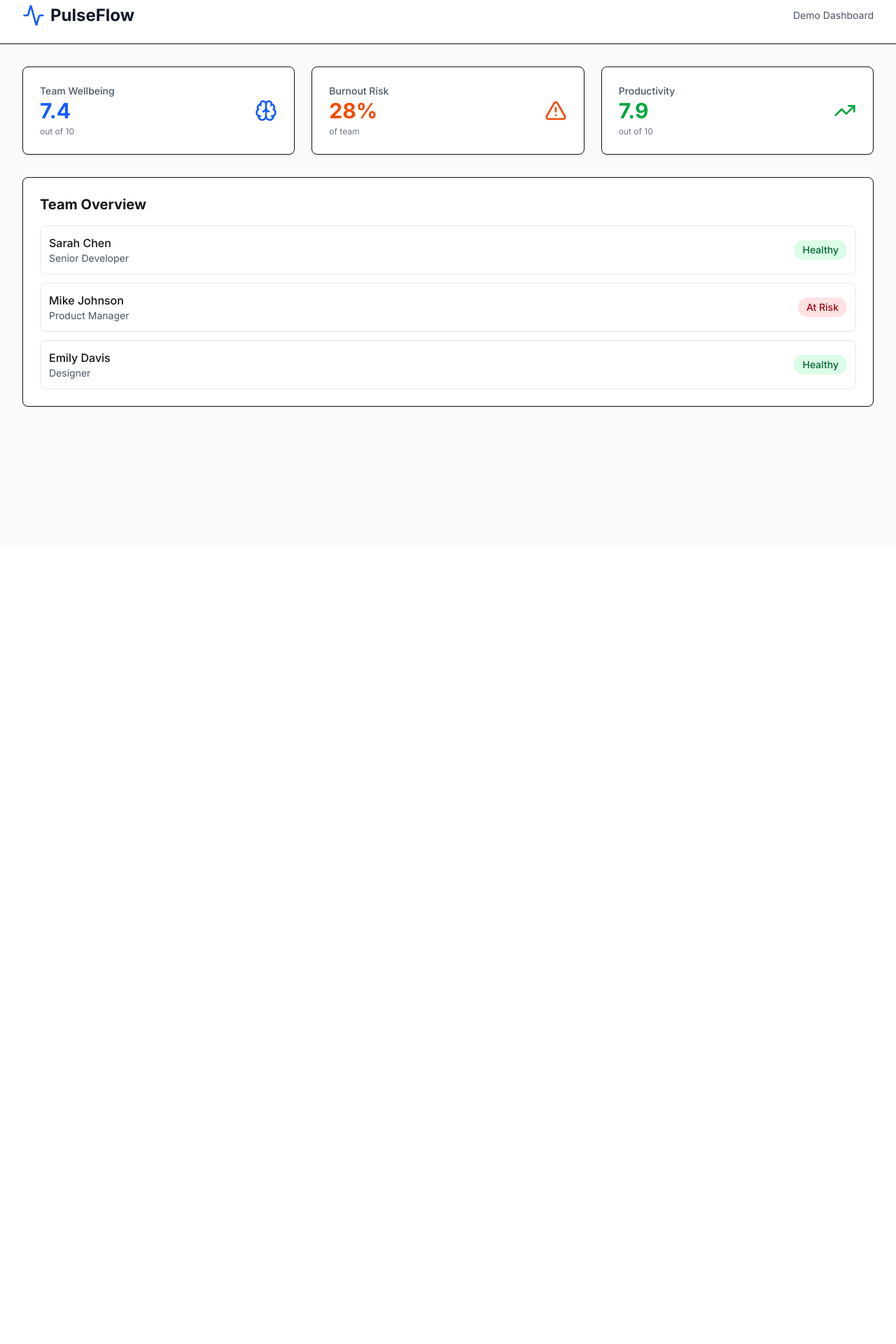
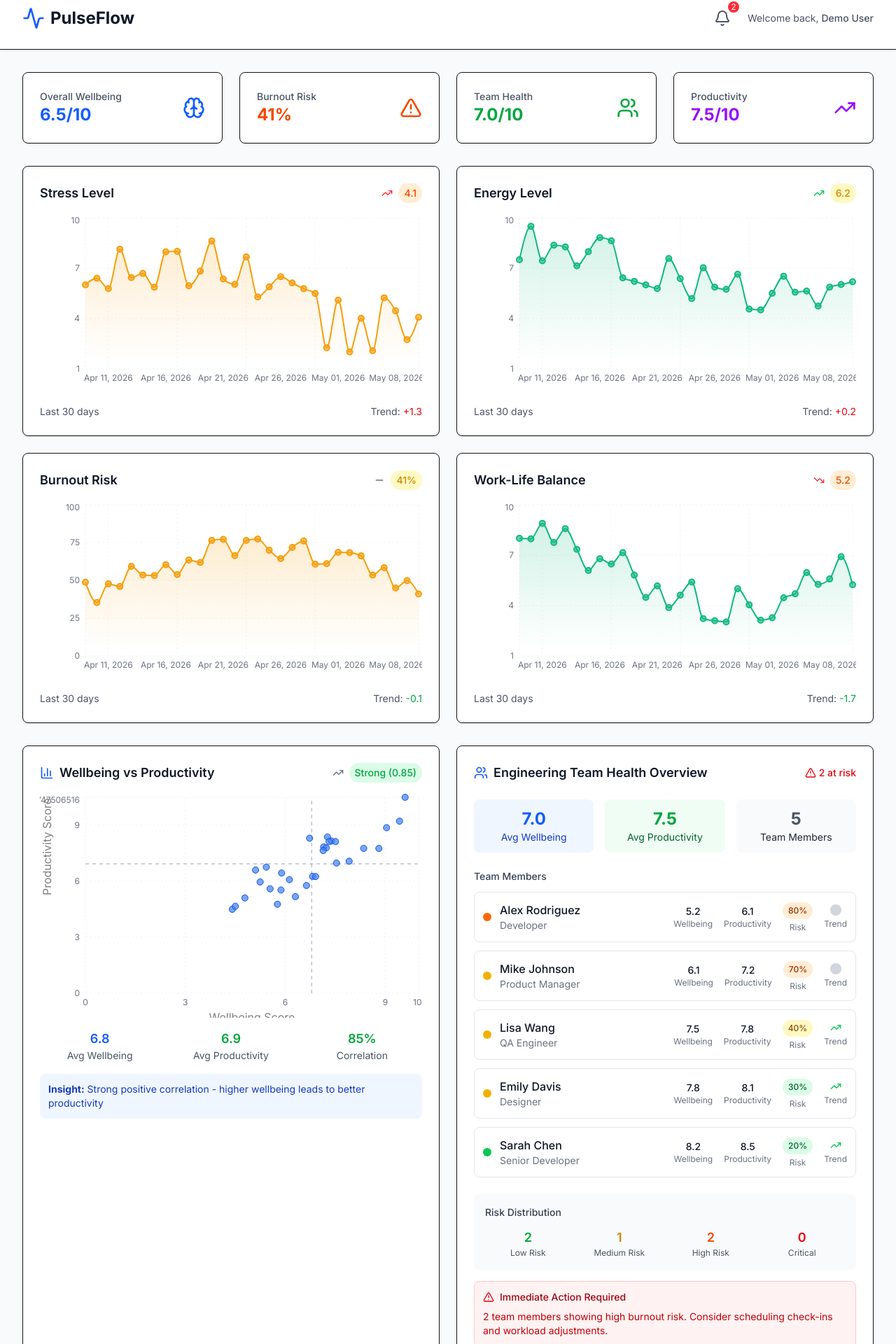
Before and after one commit to dev-yashgupta/pulseFlow, a Next.js app: page /dashboard in a window 1280 px wide. Shown: the part 18-1938 px from the top of the page at 70% size. Before the commit the page ends 800 px from the top, so only its background shows below. Built offline with nearby package versions, Linux system fonts and the light colour scheme.

Commit message:
feat: Enhance dashboard with mock data generation and new visualizations

```diff
--- a/src/app/dashboard/page.tsx
+++ b/src/app/dashboard/page.tsx
@@ -1,22 +1,89 @@
 'use client';
 
-import { Activity, Brain, TrendingUp, AlertTriangle } from 'lucide-react';
-import { numberUtils } from '@/lib/utils';
+import { useState, useEffect } from 'react';
+import { Activity, Brain, Users, TrendingUp, AlertTriangle, Bell } from 'lucide-react';
+import WellbeingChart from '@/components/dashboard/WellbeingChart';
+import ProductivityCorrelationChart from '@/components/dashboard/ProductivityCorrelationChart';
+import TeamHealthHeatmap from '@/components/dashboard/TeamHealthHeatmap';
+import { dataUtils, numberUtils } from '@/lib/utils';
+import type { WellbeingMetric, CorrelationData } from '@/types';
 
 // Mock data for demo
-const mockMetrics = {
-  wellbeing: 7.4,
-  burnoutRisk: 0.28,
-  productivity: 7.9,
+const generateMockWellbeingData = (): WellbeingMetric[] => {
+  return Array.from({ length: 30 }, (_, i) => {
+    const date = new Date();
+    date.setDate(date.getDate() - (29 - i));
+
+    return {
+      id: `wb-${i}`,
+      userId: 'demo-user',
+      date,
+      stressLevel: Math.floor(Math.random() * 4) + 4 + Math.sin(i / 5) * 2,
+      energyLevel: Math.floor(Math.random() * 3) + 6 + Math.cos(i / 7) * 1.5,
+      workloadSatisfaction: Math.floor(Math.random() * 3) + 6 + Math.sin(i / 4) * 1,
+      workLifeBalance: Math.floor(Math.random() * 3) + 5 + Math.cos(i / 6) * 2,
+      jobSatisfaction: Math.floor(Math.random() * 2) + 7 + Math.sin(i / 8) * 1,
+      burnoutRisk: Math.max(0, Math.min(1, 0.3 + Math.sin(i / 10) * 0.3 + Math.random() * 0.2)),
+      sentimentScore: Math.random() * 0.8 - 0.2,
+      source: 'survey' as const
+    };
+  });
 };
 
-const mockTeamMembers = [
-  { id: '1', name: 'Sarah Chen', role: 'Senior Developer', status: 'healthy' },
-  { id: '2', name: 'Mike Johnson', role: 'Product Manager', status: 'at-risk' },
-  { id: '3', name: 'Emily Davis', role: 'Designer', status: 'healthy' },
+const generateMockCorrelationData = (): CorrelationData[] => {
+  return Array.from({ length: 30 }, (_, i) => {
+    const wellbeing = 0.5 + Math.random() * 0.4 + Math.sin(i / 5) * 0.1;
+    const productivity = wellbeing * 0.8 + Math.random() * 0.3; // Positive correlation with some noise
+
+    const date = new Date();
+    date.setDate(date.getDate() - (29 - i));
+
+    return {
+      wellbeing,
+      productivity,
+      date: date.toISOString().split('T')[0]
+    };
+  });
+};
+
+const generateMockTeamData = () => [
+  { id: '1', name: 'Sarah Chen', role: 'Senior Developer', wellbeingScore: 8.2, burnoutRisk: 0.2, productivityScore: 8.5, lastActive: new Date() },
+  { id: '2', name: 'Mike Johnson', role: 'Product Manager', wellbeingScore: 6.1, burnoutRisk: 0.7, productivityScore: 7.2, lastActive: new Date() },
+  { id: '3', name: 'Emily Davis', role: 'Designer', wellbeingScore: 7.8, burnoutRisk: 0.3, productivityScore: 8.1, lastActive: new Date() },
+  { id: '4', name: 'Alex Rodriguez', role: 'Developer', wellbeingScore: 5.2, burnoutRisk: 0.8, productivityScore: 6.1, lastActive: new Date() },
+  { id: '5', name: 'Lisa Wang', role: 'QA Engineer', wellbeingScore: 7.5, burnoutRisk: 0.4, productivityScore: 7.8, lastActive: new Date() },
 ];
 
 export default function DashboardPage() {
+  const [wellbeingData, setWellbeingData] = useState<WellbeingMetric[]>([]);
+  const [correlationData, setCorrelationData] = useState<CorrelationData[]>([]);
+  const [teamData, setTeamData] = useState(generateMockTeamData());
+
+  useEffect(() => {
+    // Fetch real data from database
+    const fetchData = async () => {
+      try {
+        // In a real app, you'd fetch from your API or database
+        // For now, we'll use the mock generators as fallback
+        setWellbeingData(generateMockWellbeingData());
+        setCorrelationData(generateMockCorrelationData());
+      } catch (error) {
+        console.error('Error fetching dashboard data:', error);
+        // Fallback to mock data on error
+        setWellbeingData(generateMockWellbeingData());
+        setCorrelationData(generateMockCorrelationData());
+      }
+    };
+
+    fetchData();
+  }, []);
+
+  const latestWellbeing = wellbeingData[wellbeingData.length - 1];
+  const avgWellbeing = wellbeingData.length > 0
+    ? dataUtils.calculateAverage(wellbeingData.map(w => (w.stressLevel + w.energyLevel + w.workLifeBalance + w.jobSatisfaction) / 4))
+    : 0;
+
+  const highRiskCount = teamData.filter(member => member.burnoutRisk > 0.6).length;
 
   return (
     <div className="min-h-screen bg-gray-50">
@@ -28,20 +95,33 @@ export default function DashboardPage() {
               <Activity className="h-8 w-8 text-blue-600" />
               <span className="text-2xl font-bold text-gray-900">PulseFlow</span>
             </div>
-            <div className="text-sm text-gray-600">Demo Dashboard</div>
+            <div className="flex items-center space-x-4">
+              <button className="relative p-2 text-gray-600 hover:text-gray-900">
+                <Bell className="h-6 w-6" />
+                {highRiskCount > 0 && (
+                  <span className="absolute -top-1 -right-1 h-4 w-4 bg-red-500 text-white text-xs rounded-full flex items-center justify-center">
+                    {highRiskCount}
+                  </span>
+                )}
+              </button>
+              <div className="text-sm text-gray-600">
+                Welcome back, <span className="font-medium">Demo User</span>
+              </div>
+            </div>
           </div>
         </div>
       </header>
 
       <main className="max-w-7xl mx-auto px-4 sm:px-6 lg:px-8 py-8">
         {/* Key Metrics */}
-        <div className="grid grid-cols-1 md:grid-cols-3 gap-6 mb-8">
+        <div className="grid grid-cols-1 md:grid-cols-4 gap-6 mb-8">
           <div className="bg-white rounded-lg shadow-sm border p-6">
             <div className="flex items-center justify-between">
               <div>
-                <p className="text-sm font-medium text-gray-600">Team Wellbeing</p>
-                <p className="text-3xl font-bold text-blue-600">{numberUtils.formatDecimal(mockMetrics.wellbeing, 1)}</p>
-                <p className="text-xs text-gray-500 mt-1">out of 10</p>
+                <p className="text-sm font-medium text-gray-600">Overall Wellbeing</p>
+                <p className="text-2xl font-bold text-blue-600">
+                  {numberUtils.formatDecimal(avgWellbeing, 1)}/10
+                </p>
               </div>
               <Brain className="h-8 w-8 text-blue-600" />
             </div>
@@ -51,8 +131,9 @@ export default function DashboardPage() {
             <div className="flex items-center justify-between">
               <div>
                 <p className="text-sm font-medium text-gray-600">Burnout Risk</p>
-                <p className="text-3xl font-bold text-orange-600">{numberUtils.formatPercentage(mockMetrics.burnoutRisk)}</p>
-                <p className="text-xs text-gray-500 mt-1">of team</p>
+                <p className="text-2xl font-bold text-orange-600">
+                  {latestWellbeing ? numberUtils.formatPercentage(latestWellbeing.burnoutRisk) : '0%'}
+                </p>
               </div>
               <AlertTriangle className="h-8 w-8 text-orange-600" />
             </div>
@@ -61,36 +142,82 @@ export default function DashboardPage() {
           <div className="bg-white rounded-lg shadow-sm border p-6">
             <div className="flex items-center justify-between">
               <div>
+                <p className="text-sm font-medium text-gray-600">Team Health</p>
+                <p className="text-2xl font-bold text-green-600">
+                  {numberUtils.formatDecimal(dataUtils.calculateAverage(teamData.map(t => t.wellbeingScore)), 1)}/10
+                </p>
+              </div>
+              <Users className="h-8 w-8 text-green-600" />
+            </div>
+          </div>
+
+          <div className="bg-white rounded-lg shadow-sm border p-6">
+            <div className="flex items-center justify-between">
+              <div>
                 <p className="text-sm font-medium text-gray-600">Productivity</p>
-                <p className="text-3xl font-bold text-green-600">{numberUtils.formatDecimal(mockMetrics.productivity, 1)}</p>
-                <p className="text-xs text-gray-500 mt-1">out of 10</p>
+                <p className="text-2xl font-bold text-purple-600">
+                  {numberUtils.formatDecimal(dataUtils.calculateAverage(teamData.map(t => t.productivityScore)), 1)}/10
+                </p>
               </div>
-              <TrendingUp className="h-8 w-8 text-green-600" />
+              <TrendingUp className="h-8 w-8 text-purple-600" />
             </div>
           </div>
         </div>
 
-        {/* Team Members */}
-        <div className="bg-white rounded-lg shadow-sm border p-6">
-          <h2 className="text-xl font-bold mb-4">Team Overview</h2>
-          <div className="space-y-3">
-            {mockTeamMembers.map((member) => (
-              <div key={member.id} className="flex items-center justify-between p-3 border border-gray-200 rounded-lg">
-                <div>
-                  <p className="font-medium">{member.name}</p>
-                  <p className="text-sm text-gray-600">{member.role}</p>
-                </div>
-                <span className={`px-3 py-1 rounded-full text-sm font-medium ${
-                  member.status === 'healthy'
-                    ? 'bg-green-100 text-green-800'
-                    : 'bg-red-100 text-red-800'
-                }`}>
-                  {member.status === 'healthy' ? 'Healthy' : 'At Risk'}
-                </span>
-              </div>
-            ))}
+        {/* Charts Grid */}
+        <div className="grid grid-cols-1 lg:grid-cols-2 gap-6 mb-8">
+          <WellbeingChart
+            data={wellbeingData}
+            metric="stressLevel"
+            title="Stress Level"
+          />
+          <WellbeingChart
+            data={wellbeingData}
+            metric="energyLevel"
+            title="Energy Level"
+          />
+          <WellbeingChart
+            data={wellbeingData}
+            metric="burnoutRisk"
+            title="Burnout Risk"
+          />
+          <WellbeingChart
+            data={wellbeingData}
+            metric="workLifeBalance"
+            title="Work-Life Balance"
+          />
+        </div>
+
+        {/* Correlation and Team Health */}
+        <div className="grid grid-cols-1 xl:grid-cols-2 gap-6 mb-8">
+          <ProductivityCorrelationChart data={correlationData} />
+          <TeamHealthHeatmap
+            teamMembers={teamData}
+            teamName="Engineering Team"
+          />
+        </div>
+
+        {/* Alerts and Recommendations */}
+        {highRiskCount > 0 && (
+          <div className="bg-red-50 border border-red-200 rounded-lg p-6">
+            <div className="flex items-center space-x-2 mb-4">
+              <AlertTriangle className="h-5 w-5 text-red-600" />
+              <h3 className="text-lg font-semibold text-red-800">Immediate Attention Required</h3>
+            </div>
+            <p className="text-red-700 mb-4">
+              {highRiskCount} team member{highRiskCount > 1 ? 's are' : ' is'} showing high burnout risk.
+              Consider immediate intervention.
+            </p>
+            <div className="flex space-x-3">
+              <button className="bg-red-600 text-white px-4 py-2 rounded-lg hover:bg-red-700">
+                Schedule Check-ins
+              </button>
+              <button className="border border-red-600 text-red-600 px-4 py-2 rounded-lg hover:bg-red-50">
+                View Details
+              </button>
+            </div>
           </div>
-        </div>
+        )}
       </main>
     </div>
   );
```
